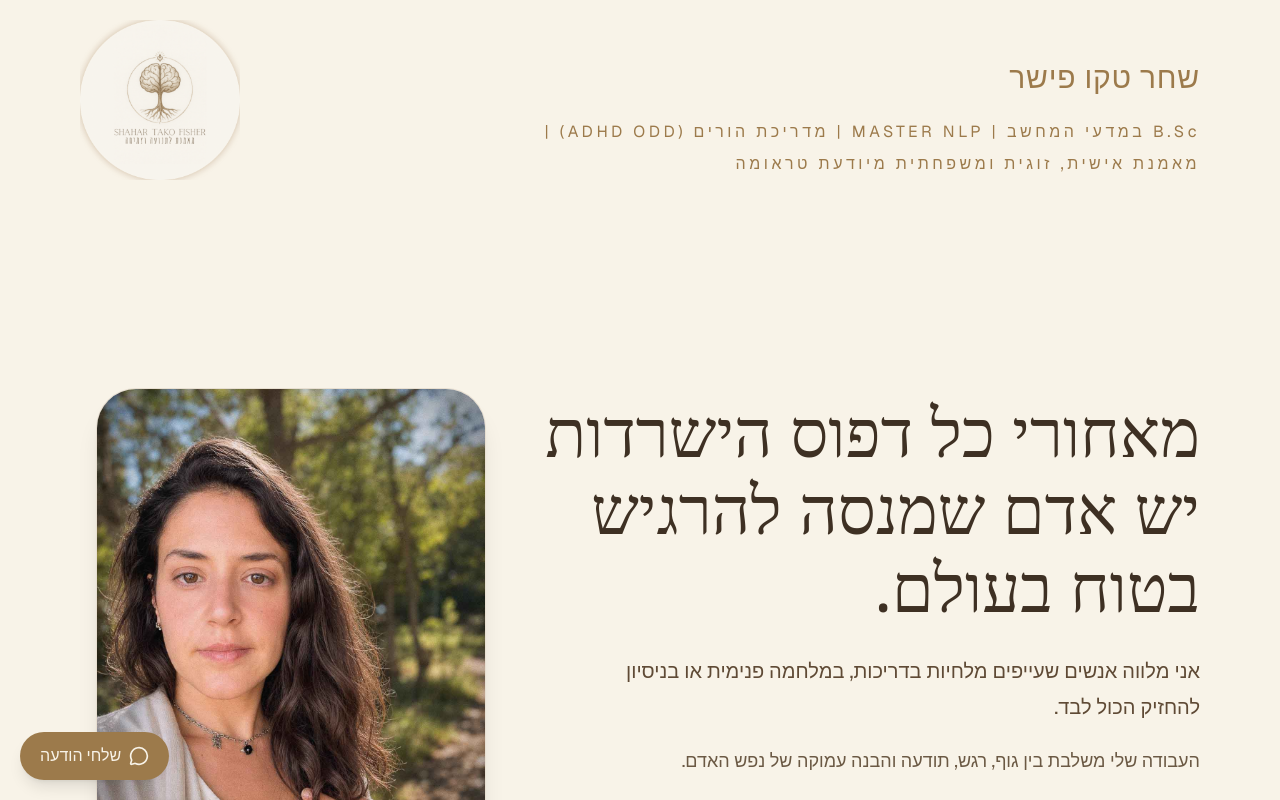
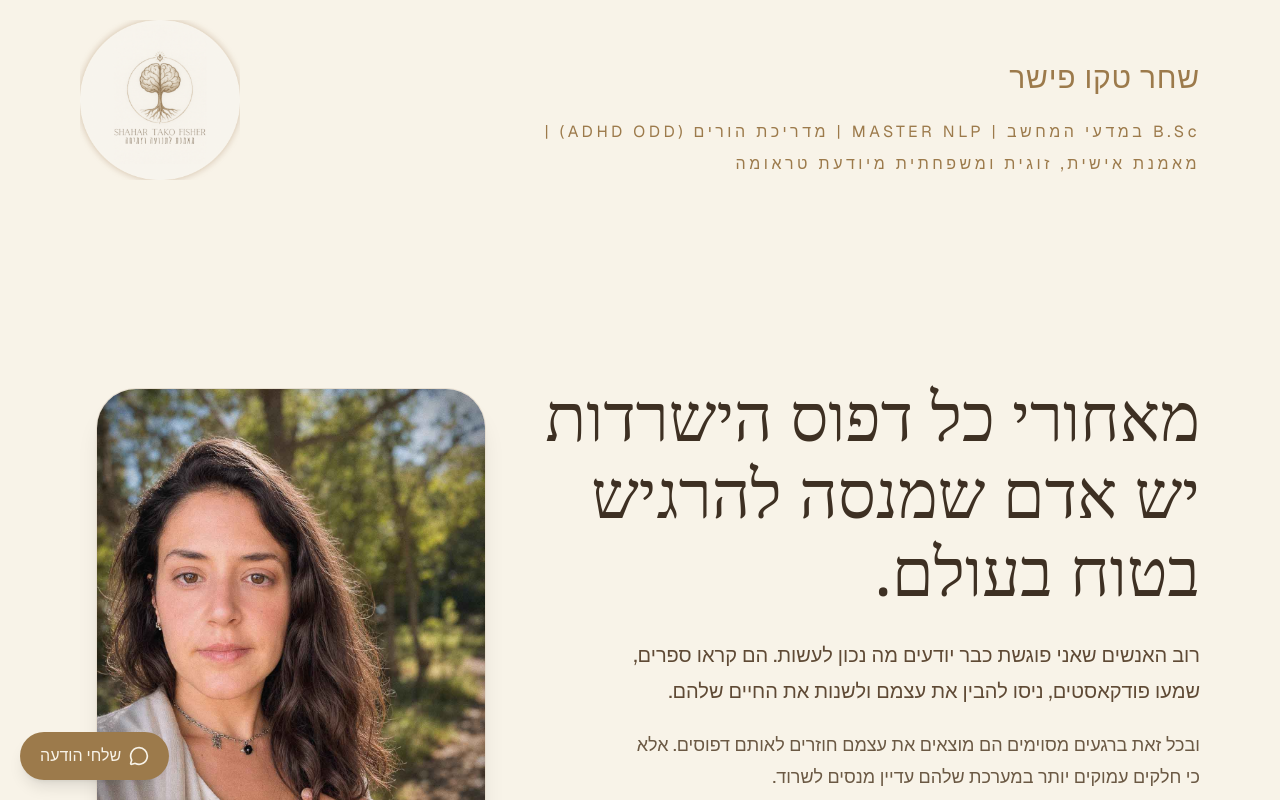
Before and after one commit to shahar27/shahar-landing, a Next.js app: page / in a window 1280 px wide. Shown: the top 800 px of the page. Built offline with nearby package versions, Linux system fonts and the light colour scheme.

Commit message:
fix metadata

```diff
--- a/app/page.tsx
+++ b/app/page.tsx
@@ -151,10 +151,12 @@ export default function ShaharLandingPage() {
             מאחורי כל דפוס הישרדות יש אדם שמנסה להרגיש בטוח בעולם.
           </h1>
           <p className="mt-7 text-lg md:text-xl leading-9 text-[#5F4A35] max-w-xl">
-            אני מלווה אנשים שעייפים מלחיות בדריכות, במלחמה פנימית או בניסיון להחזיק הכול לבד.
+            רוב האנשים שאני פוגשת כבר יודעים מה נכון לעשות.
+            הם קראו ספרים, שמעו פודקאסטים, ניסו להבין את עצמם ולשנות את החיים שלהם.
           </p>
           <p className="mt-5 text-base md:text-lg leading-8 text-[#6B5944] max-w-xl">
-            העבודה שלי משלבת בין גוף, רגש, תודעה והבנה עמוקה של נפש האדם.
+            ובכל זאת ברגעים מסוימים הם מוצאים את עצמם חוזרים לאותם דפוסים.
+            אלא כי חלקים עמוקים יותר במערכת שלהם עדיין מנסים לשרוד.
           </p>
 
           <div className="mt-9 flex flex-col sm:flex-row gap-4 w-full sm:w-auto">
```
